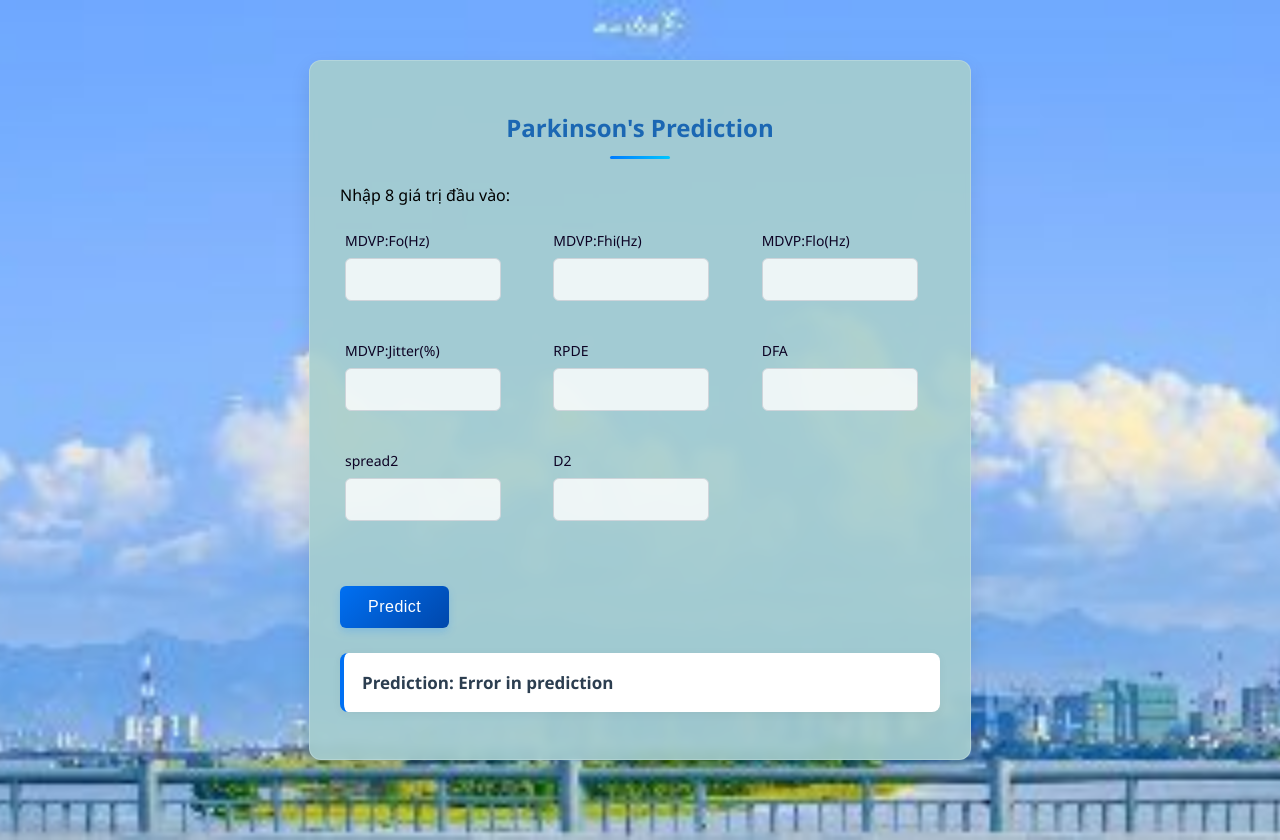
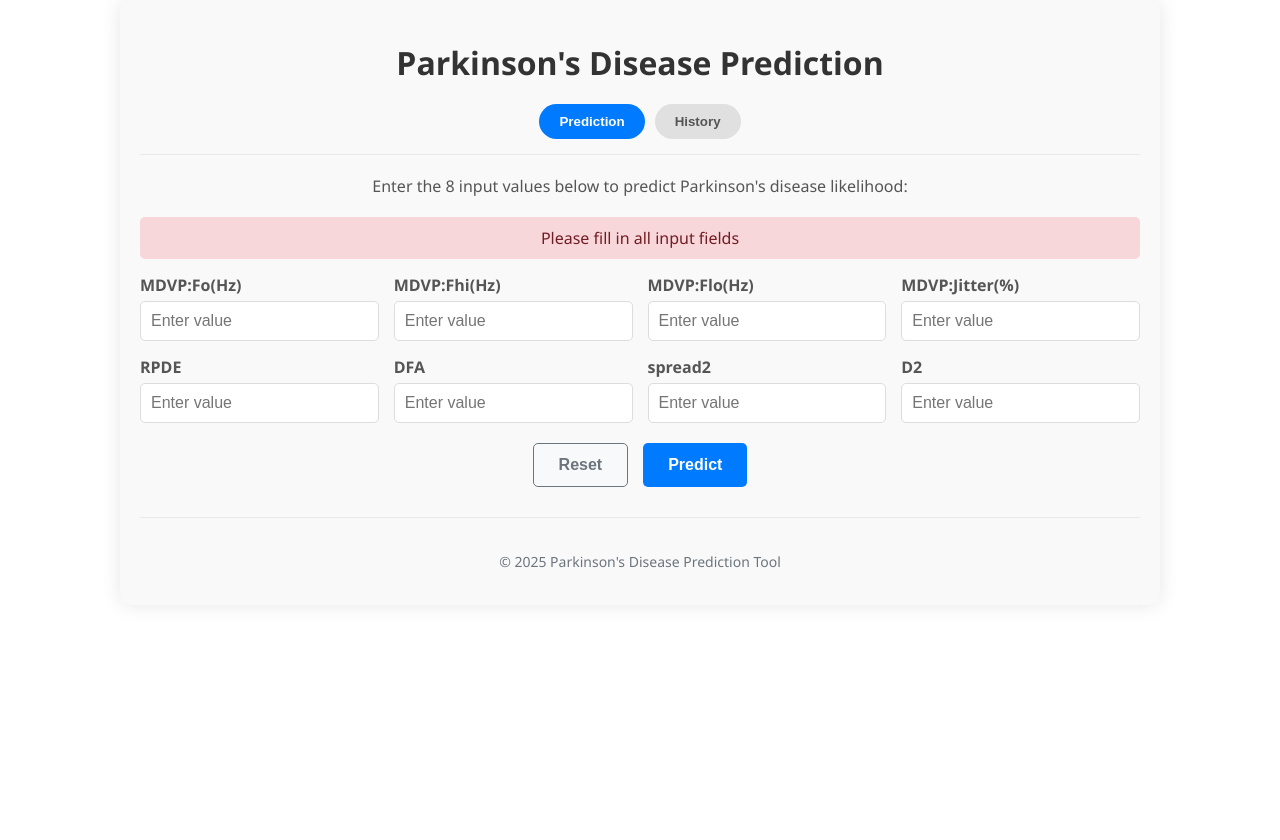
Before and after one commit to nguyenvanminh281005/CS114_ML_DLM, a React (Create React App) app in the folder frontend/: page / in a window 1280 px wide. Both pictures are taken after a click on the button "Predict". After the commit the page ends 800 px from the top, so only its background shows below. Built offline with nearby package versions, Linux system fonts and the light colour scheme; no server answers.

Commit message:
update files - 2025-03-31 14:55:14

```diff
--- a/frontend/src/App.js
+++ b/frontend/src/App.js
@@ -7,8 +7,13 @@ function App() {
   const [features, setFeatures] = useState(Array(num).fill(''));
   const [featureNames, setFeatureNames] = useState(Array(num).fill(`F`));
   const [result, setResult] = useState('');
+  const [predictionHistory, setPredictionHistory] = useState([]);
+  const [isLoading, setIsLoading] = useState(false);
+  const [showHistory, setShowHistory] = useState(false);
+  const [error, setError] = useState('');
 
   useEffect(() => {
+    // Load feature names from CSV
     fetch("/dap.csv")
       .then((response) => response.text())
       .then((text) => {
@@ -17,8 +22,22 @@ function App() {
           setFeatureNames(rows[0].slice(0));
         }
       })
-      .catch((error) => console.error("Error loading features:", error));
+      .catch((error) => {
+        console.error("Error loading features:", error);
+        setError("Couldn't load feature names. Using default labels.");
+      });
+
+    // Load prediction history from localStorage
+    const savedHistory = localStorage.getItem('predictionHistory');
+    if (savedHistory) {
+      setPredictionHistory(JSON.parse(savedHistory));
+    }
   }, []);
+
+  // Save history to localStorage whenever it changes
+  useEffect(() => {
+    localStorage.setItem('predictionHistory', JSON.stringify(predictionHistory));
+  }, [predictionHistory]);
 
   const handleChange = (index, value) => {
     const newFeatures = [...features];
@@ -26,22 +45,88 @@ function App() {
     setFeatures(newFeatures);
   };
 
+  const resetForm = () => {
+    setFeatures(Array(num).fill(''));
+    setResult('');
+    setError('');
+  };
+
   const handleSubmit = async () => {
+    // Validate inputs
+    if (features.some(f => f === '')) {
+      setError('Please fill in all input fields');
+      return;
+    }
+
+    setIsLoading(true);
+    setError('');
+
     try {
       const response = await axios.post('http://127.0.0.1:5000/predict', {
         features: features.map(Number),
       });
-      setResult(response.data.prediction);
+
+      const prediction = response.data.prediction;
+      setResult(prediction);
+
+      // Add to history with timestamp and input values
+      const historyEntry = {
+        id: Date.now(),
+        timestamp: new Date().toLocaleString(),
+        features: [...features],
+        prediction: prediction
+      };
+
+      setPredictionHistory(prev => [historyEntry, ...prev].slice(0, 10)); // Keep only the 10 most recent
     } catch (error) {
       console.error('Error:', error);
-      setResult('Error in prediction');
+      setError('Error in prediction. Please try again.');
+    } finally {
+      setIsLoading(false);
     }
+  };
+
+  const deleteHistoryItem = (id) => {
+    setPredictionHistory(prev => prev.filter(item => item.id !== id));
+  };
+
+  const loadFromHistory = (historyItem) => {
+    setFeatures(historyItem.features);
+    setResult(historyItem.prediction);
+  };
+
+  const clearAllHistory = () => {
+    setPredictionHistory([]);
   };
 
   return (
     <div className={styles.container}>
-      <h2>Parkinson's Prediction</h2>
-      <p>Nhập {num} giá trị đầu vào:</p>
+      <header className={styles.header}>
+        <h1>Parkinson's Disease Prediction</h1>
+        <div className={styles.tabs}>
+          <button
+            className={!showHistory ? styles.activeTab : styles.tab}
+            onClick={() => setShowHistory(false)}
+          >
+            Prediction
+          </button>
+          <button
+            className={showHistory ? styles.activeTab : styles.tab}
+            onClick={() => setShowHistory(true)}
+          >
+            History {predictionHistory.length > 0 && `(${predictionHistory.length})`}
+          </button>
+        </div>
+      </header>
+
+      {!showHistory ? (
+        <div className={styles.predictionPanel}>
+          <div className={styles.instructions}>
+            <p>Enter the {num} input values below to predict Parkinson's disease likelihood:</p>
+          </div>
+
+          {error && <div className={styles.error}>{error}</div>}
+
           <div className={styles.grid}>
             {features.map((feature, index) => (
               <div key={index} className={styles.inputGroup}>
@@ -49,13 +134,106 @@ function App() {
                 <input
                   type="number"
                   value={feature}
+                  placeholder="Enter value"
                   onChange={(e) => handleChange(index, e.target.value)}
+                  className={styles.input}
                 />
               </div>
             ))}
           </div>
-      <button className={styles.button} onClick={handleSubmit}>Predict</button>
-      {result && <h3 className={styles.result}>Prediction: {result}</h3>}
+
+          <div className={styles.buttonGroup}>
+            <button
+              className={styles.resetButton}
+              onClick={resetForm}
+            >
+              Reset
+            </button>
+            <button
+              className={styles.predictButton}
+              onClick={handleSubmit}
+              disabled={isLoading}
+            >
+              {isLoading ? 'Processing...' : 'Predict'}
+            </button>
+          </div>
+
+          {result && (
+            <div className={`${styles.resultBox} ${result === 'Positive' ? styles.positive : styles.negative}`}>
+              <h3>Prediction Result:</h3>
+              <p className={styles.resultText}>{result}</p>
+              <p className={styles.resultDescription}>
+                {result === 'Positive'
+                  ? 'The model predicts a likelihood of Parkinson\'s disease. Please consult with a healthcare professional.'
+                  : 'The model predicts a lower likelihood of Parkinson\'s disease.'}
+              </p>
+            </div>
+          )}
+        </div>
+      ) : (
+        <div className={styles.historyPanel}>
+          <div className={styles.historyHeader}>
+            <h2>Prediction History</h2>
+            {predictionHistory.length > 0 && (
+              <button
+                className={styles.clearButton}
+                onClick={clearAllHistory}
+              >
+                Clear All
+              </button>
+            )}
+          </div>
+
+          {predictionHistory.length === 0 ? (
+            <div className={styles.emptyHistory}>
+              <p>No prediction history available yet.</p>
+              <p>Make a prediction to see it here.</p>
+            </div>
+          ) : (
+            <div className={styles.historyList}>
+              {predictionHistory.map((item) => (
+                <div
+                  key={item.id}
+                  className={`${styles.historyItem} ${item.prediction === 'Positive' ? styles.historyPositive : styles.historyNegative}`}
+                >
+                  <div className={styles.historyInfo}>
+                    <span className={styles.historyTimestamp}>{item.timestamp}</span>
+                    <span className={styles.historyResult}>Result: <strong>{item.prediction}</strong></span>
+                  </div>
+
+                  <div className={styles.historyFeatures}>
+                    {item.features.map((value, idx) => (
+                      <div key={idx} className={styles.historyFeature}>
+                        <span>{featureNames[idx] || `F${idx + 1}`}: </span>
+                        <span>{value}</span>
+                      </div>
+                    ))}
+                  </div>
+
+                  <div className={styles.historyActions}>
+                    <button
+                      className={styles.loadButton}
+                      onClick={() => loadFromHistory(item)}
+                    >
+                      Load
+                    </button>
+                    <button
+                      className={styles.deleteButton}
+                      onClick={() => deleteHistoryItem(item.id)}
+                    >
+                      Delete
+                    </button>
+                  </div>
+                </div>
+              ))}
+            </div>
+          )}
+        </div>
+      )}
+
+      <footer className={styles.footer}>
+        <p>© 2025 Parkinson's Disease Prediction Tool</p>
+      </footer>
     </div>
   );
 }
--- a/frontend/src/App.module.css
+++ b/frontend/src/App.module.css
@@ -1,146 +1,325 @@
-/* Background Styling */
-body {
+.container {
+  max-width: 1000px;
+  margin: 0 auto;
   padding: 20px;
-    background-image: url('../public/background.jpg'); /* Đường dẫn tới ảnh của bạn */
-    background-size: cover; /* Làm cho ảnh phủ đầy màn hình */
-    background-position: center center; /* Căn giữa ảnh */
-    background-repeat: no-repeat; /* Không lặp lại ảnh */
-    height: 100vh; /* Đảm bảo background phủ toàn bộ chiều cao của trang */
-    margin: 0; /* Xóa margin mặc định */
+  font-family: 'Segoe UI', Tahoma, Geneva, Verdana, sans-serif;
+  background-color: #f9f9f9;
+  border-radius: 10px;
+  box-shadow: 0 0 20px rgba(0, 0, 0, 0.1);
 }
 
-  /* Main Container */
-  .container {
-    max-width: 600px;
-    margin: 40px auto;
-    padding: 30px;
-    background-color: rgba(166, 206, 207, 0.9);
-    border-radius: 12px;
-    box-shadow: 0 8px 20px rgba(0, 0, 0, 0.1);
-    font-family: 'Segoe UI', Roboto, 'Helvetica Neue', sans-serif;
-    backdrop-filter: blur(5px);
-    border: 1px solid rgba(255, 255, 255, 0.2);
+.header {
+  margin-bottom: 20px;
+  text-align: center;
+  border-bottom: 1px solid #eaeaea;
+  padding-bottom: 15px;
 }
 
-  /* Header Styles */
-  .container h2 {
-    color: #1b67b3;
-    margin-bottom: 25px;
-    font-weight: 600;
-    text-align: center;
-    position: relative;
+.header h1 {
+  color: #333;
+  margin-bottom: 15px;
 }
 
-  .container h2:after {
-    content: '';
-    display: block;
-    width: 60px;
-    height: 3px;
-    background: linear-gradient(90deg, #007bff, #00c6ff);
-    margin: 12px auto 0;
-    border-radius: 2px;
+.tabs {
+  display: flex;
+  justify-content: center;
+  gap: 10px;
+  margin-top: 20px;
 }
 
-  /* Tăng khoảng cách trong grid */
+.tab, .activeTab {
+  padding: 10px 20px;
+  border: none;
+  border-radius: 20px;
+  cursor: pointer;
+  font-weight: 600;
+  transition: all 0.3s ease;
+}
+
+.tab {
+  background-color: #e0e0e0;
+  color: #555;
+}
+
+.activeTab {
+  background-color: #007bff;
+  color: white;
+}
+
+.instructions {
+  margin-bottom: 20px;
+  text-align: center;
+  color: #555;
+}
+
 .grid {
   display: grid;
-    grid-template-columns: repeat(3, 1fr);
-    gap: 25px;  /* Tăng gap từ 18px lên 25px */
-    margin: 25px auto;
-    max-width: 600px;  /* Tăng max-width để có thêm không gian */
+  grid-template-columns: repeat(auto-fill, minmax(200px, 1fr));
+  gap: 15px;
+  margin-bottom: 20px;
 }
 
-/* Input Groups */
 .inputGroup {
   display: flex;
   flex-direction: column;
-    align-items: flex-start;
-    margin-bottom: 15px;  /* Tăng margin bottom từ 10px lên 15px */
-    padding: 0 5px;  /* Thêm padding bên trái và phải */
-    box-sizing: border-box;  /* Đảm bảo padding không làm tăng kích thước tổng thể */
 }
 
 .inputGroup label {
-    font-size: 14px;
-    color: #0d0324;
-    margin-bottom: 8px;
-    font-weight: 500;
-    width: 100%;  /* Đảm bảo label chiếm toàn bộ chiều rộng */
+  margin-bottom: 5px;
+  font-weight: 600;
+  color: #555;
 }
 
-  .inputGroup input {
-    width: 90%;  /* Giảm chiều rộng input xuống 90% */
-    padding: 12px;
-    border: 1px solid #ced4da;
-    border-radius: 6px;
-    outline: none;
-    transition: border-color 0.2s, box-shadow 0.2s;
-    font-size: 15px;
-    background-color: rgba(255, 255, 255, 0.8);
-    box-sizing: border-box;  /* Đảm bảo padding không làm tăng kích thước tổng thể */
+.input {
+  padding: 10px;
+  border: 1px solid #ddd;
+  border-radius: 5px;
+  font-size: 16px;
 }
 
-  .inputGroup input:focus {
-    border-color: #4dabf7;
-    box-shadow: 0 0 0 3px rgba(13, 110, 253, 0.15);
-    background-color: #ffffff;
+.buttonGroup {
+  display: flex;
+  justify-content: center;
+  gap: 15px;
+  margin-bottom: 20px;
 }
 
-
-  /* Button Styling */
-  .button {
-    margin-top: 25px;
-    padding: 12px 28px;
-    background: linear-gradient(135deg, #0070f3, #0047ab);
-    color: white;
+.predictButton, .resetButton {
+  padding: 12px 25px;
   border: none;
+  border-radius: 5px;
+  font-size: 16px;
+  font-weight: 600;
   cursor: pointer;
-    border-radius: 6px;
-    font-size: 16px;
-    font-weight: 500;
-    letter-spacing: 0.5px;
-    transition: all 0.3s ease;
-    box-shadow: 0 4px 8px rgba(0, 123, 255, 0.2);
-  }
-
-  .button:hover {
-    transform: translateY(-2px);
-    box-shadow: 0 6px 12px rgba(0, 123, 255, 0.25);
-    background: linear-gradient(135deg, #005cd1, #003b8e);
-  }
-
-  .button:active {
-    transform: translateY(1px);
-  }
-
-  /* Results Area */
-  .result {
-    margin-top: 25px;
-    padding: 18px;
-    background-color: #fff;
-    border-radius: 8px;
-    font-weight: 600;
-    font-size: 17px;
-    color: #2c3e50;
-    border-left: 4px solid #0070f3;
-    box-shadow: 0 2px 10px rgba(0, 0, 0, 0.05);
   transition: all 0.3s ease;
 }
 
-  /* Responsive Adjustments */
-  @media (max-width: 600px) {
-    .grid {
-      grid-template-columns: repeat(2, 1fr);
+.predictButton {
+  background-color: #007bff;
+  color: white;
 }
 
-    .container {
+.predictButton:hover {
+  background-color: #0069d9;
+}
+
+.predictButton:disabled {
+  background-color: #cccccc;
+  cursor: not-allowed;
+}
+
+.resetButton {
+  background-color: #f8f9fa;
+  color: #6c757d;
+  border: 1px solid #6c757d;
+}
+
+.resetButton:hover {
+  background-color: #e2e6ea;
+}
+
+.resultBox {
   padding: 20px;
-      margin: 20px 15px;
+  border-radius: 10px;
+  margin-top: 20px;
+  text-align: center;
+  animation: fadeIn 0.5s;
+}
+
+.positive {
+  background-color: #ffecec;
+  border-left: 5px solid #dc3545;
+}
+
+.negative {
+  background-color: #ecffec;
+  border-left: 5px solid #28a745;
+}
+
+.resultText {
+  font-size: 24px;
+  font-weight: bold;
+  margin: 10px 0;
+}
+
+.resultDescription {
+  color: #555;
+  font-size: 16px;
+}
+
+.error {
+  background-color: #f8d7da;
+  color: #721c24;
+  padding: 10px;
+  border-radius: 5px;
+  margin-bottom: 15px;
+  text-align: center;
+}
+
+/* History Panel Styles */
+.historyPanel {
+  animation: fadeIn 0.5s;
+}
+
+.historyHeader {
+  display: flex;
+  justify-content: space-between;
+  align-items: center;
+  margin-bottom: 20px;
+}
+
+.clearButton {
+  padding: 8px 15px;
+  background-color: #f8f9fa;
+  color: #6c757d;
+  border: 1px solid #6c757d;
+  border-radius: 5px;
+  cursor: pointer;
+}
+
+.clearButton:hover {
+  background-color: #e2e6ea;
+}
+
+.emptyHistory {
+  text-align: center;
+  color: #6c757d;
+  padding: 40px 0;
+  border: 2px dashed #dee2e6;
+  border-radius: 10px;
+}
+
+.historyList {
+  display: flex;
+  flex-direction: column;
+  gap: 15px;
+}
+
+.historyItem {
+  padding: 15px;
+  border-radius: 10px;
+  box-shadow: 0 2px 5px rgba(0, 0, 0, 0.1);
+  animation: fadeIn 0.5s;
+}
+
+.historyPositive {
+  background-color: #ffecec;
+  border-left: 5px solid #dc3545;
+}
+
+.historyNegative {
+  background-color: #ecffec;
+  border-left: 5px solid #28a745;
+}
+
+.historyInfo {
+  display: flex;
+  justify-content: space-between;
+  margin-bottom: 10px;
+}
+
+.historyTimestamp {
+  font-size: 14px;
+  color: #6c757d;
+}
+
+.historyResult {
+  font-weight: 600;
+}
+
+.historyFeatures {
+  display: grid;
+  grid-template-columns: repeat(auto-fill, minmax(150px, 1fr));
+  gap: 10px;
+  margin-bottom: 15px;
+  padding: 10px;
+  background-color: rgba(255, 255, 255, 0.7);
+  border-radius: 5px;
+}
+
+.historyFeature {
+  font-size: 14px;
+}
+
+.historyActions {
+  display: flex;
+  justify-content: flex-end;
+  gap: 10px;
+}
+
+.loadButton, .deleteButton {
+  padding: 6px 12px;
+  border: none;
+  border-radius: 4px;
+  cursor: pointer;
+  font-size: 14px;
+}
+
+.loadButton {
+  background-color: #007bff;
+  color: white;
+}
+
+.loadButton:hover {
+  background-color: #0069d9;
+}
+
+.deleteButton {
+  background-color: #dc3545;
+  color: white;
+}
+
+.deleteButton:hover {
+  background-color: #c82333;
+}
+
+.predictionPanel {
+  animation: fadeIn 0.5s;
+}
+
+.footer {
+  margin-top: 30px;
+  text-align: center;
+  color: #6c757d;
+  font-size: 14px;
+  border-top: 1px solid #eaeaea;
+  padding-top: 20px;
+}
+
+@keyframes fadeIn {
+  from {
+    opacity: 0;
+  }
+  to {
+    opacity: 1;
   }
 }
 
-  @media (max-width: 400px) {
+@media (max-width: 768px) {
+  .grid {
+    grid-template-columns: 1fr 1fr;
+  }
+
+  .historyFeatures {
+    grid-template-columns: 1fr 1fr;
+  }
+}
+
+@media (max-width: 480px) {
   .grid {
     grid-template-columns: 1fr;
   }
+
+  .historyFeatures {
+    grid-template-columns: 1fr;
   }
+
+  .historyInfo {
+    flex-direction: column;
+    gap: 5px;
+  }
+
+  .buttonGroup {
+    flex-direction: column;
+  }
+}
```
Also changed, not shown: 1 other file (tests, documents, lock files or other folders). Lines whose indentation alone changed are shown as unchanged.
